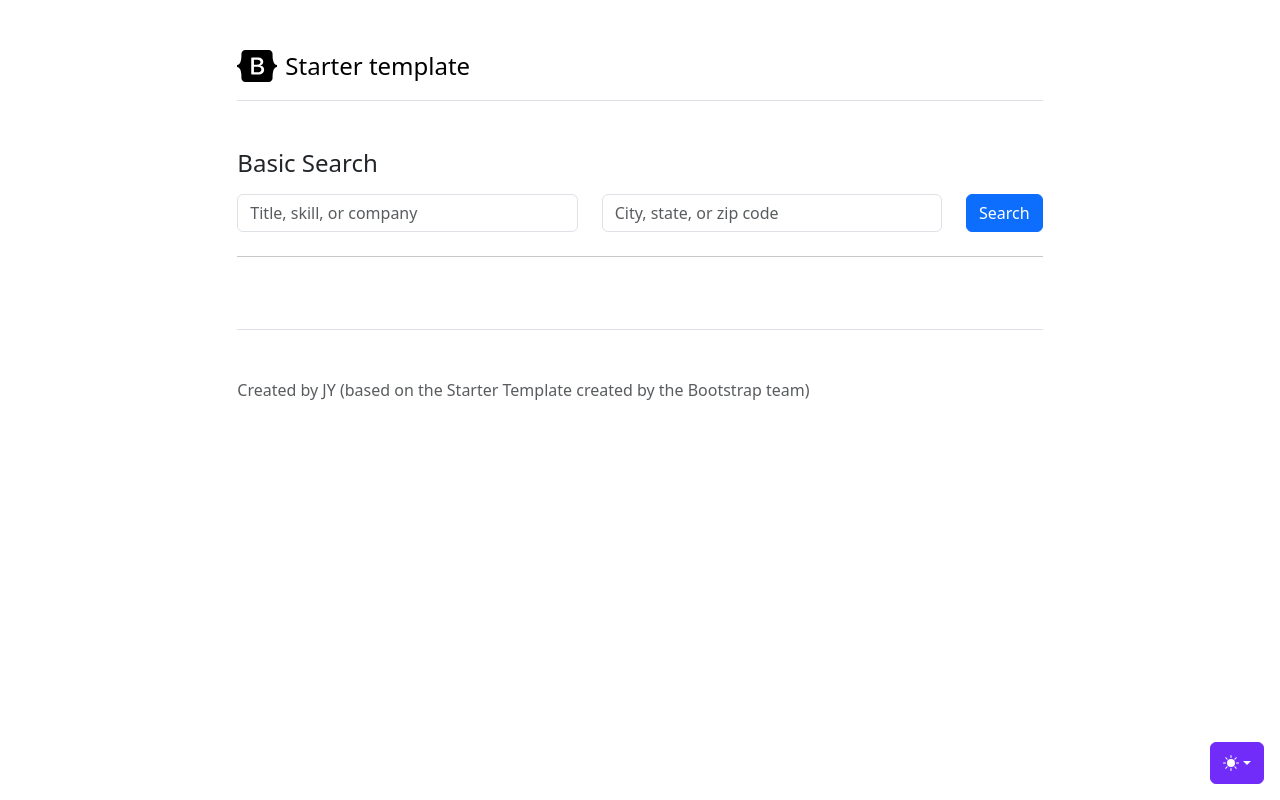
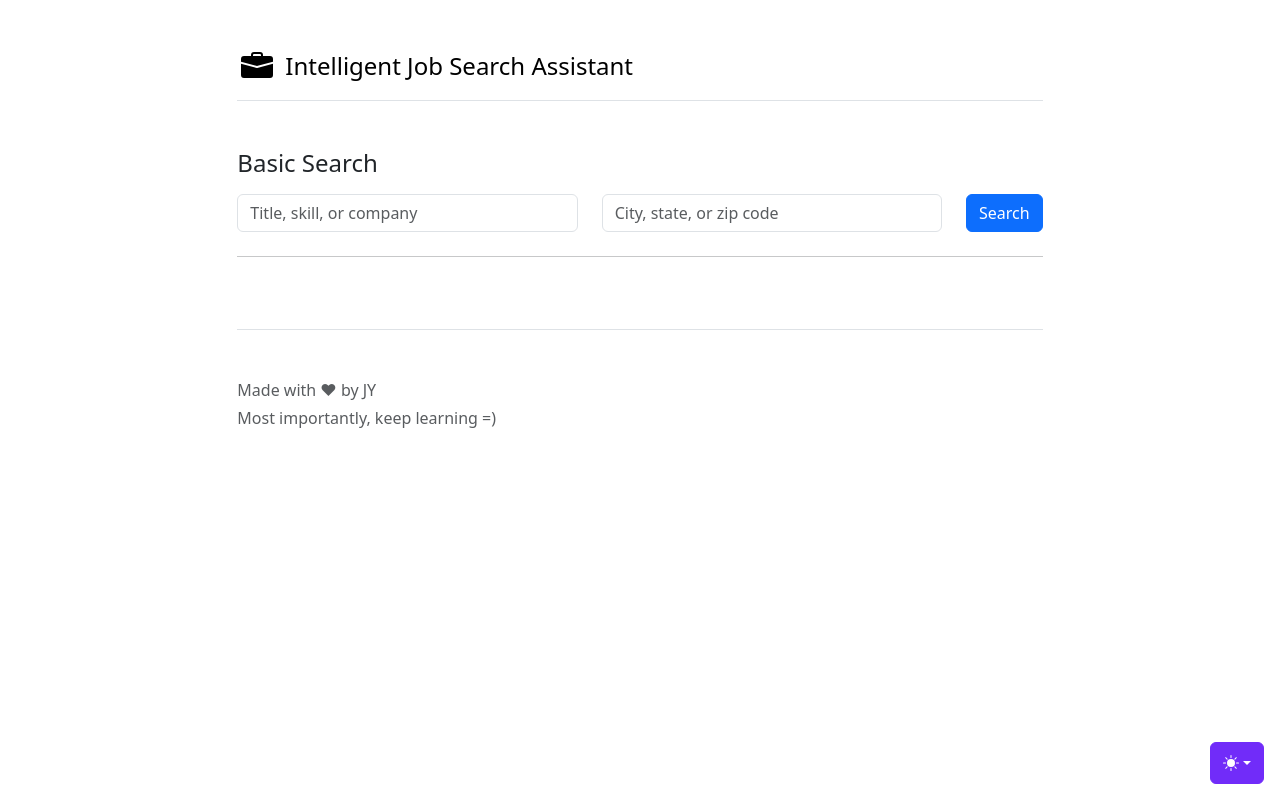
Before and after one commit to li-jiang-yan/ai-job-search-solution, a React (Vite) app in the folder vite-project/: page / in a window 1280 px wide. Built offline with nearby package versions, Linux system fonts and the light colour scheme.

Commit message:
modified head, header and footer

```diff
--- a/vite-project/index.html
+++ b/vite-project/index.html
@@ -2,9 +2,9 @@
 <html lang="en">
   <head>
     <meta charset="UTF-8" />
-    <link rel="icon" type="image/svg+xml" href="/favicon.svg" />
+    <link rel="icon" type="image/svg+xml" href="/briefcase-fill.svg" />
     <meta name="viewport" content="width=device-width, initial-scale=1.0" />
-    <title>vite-project</title>
+    <title>Intelligent Job Search Assistant</title>
     <script src="/color-modes.js"></script>
     <link
       href="https://cdn.jsdelivr.net/npm/bootstrap@5.3.8/dist/css/bootstrap.min.css"
--- a/vite-project/src/components/Footer.jsx
+++ b/vite-project/src/components/Footer.jsx
@@ -1,8 +1,8 @@
 const Footer = () => {
   return (
     <footer className='pt-5 my-5 text-body-secondary border-top'>
-      Created by JY (based on the Starter Template created by the Bootstrap
-      team)
+      <p class='mb-1'>Made with &#10084; by JY</p>
+      <p class='mb-0'>Most importantly, keep learning =)</p>
     </footer>
   );
 };
--- a/vite-project/src/components/Header.jsx
+++ b/vite-project/src/components/Header.jsx
@@ -6,15 +6,17 @@ const Header = () => {
         className='d-flex align-items-center text-body-emphasis text-decoration-none'
       >
         <svg
-          className='bi me-2'
+          xmlns='http://www.w3.org/2000/svg'
           width='40'
           height='32'
-          role='img'
-          aria-label='Bootstrap'
+          fill='currentColor'
+          className='bi bi-briefcase-fill me-2'
+          viewBox='0 0 16 16'
         >
-          <use xlinkHref='#bootstrap'></use>
+          <path d='M6.5 1A1.5 1.5 0 0 0 5 2.5V3H1.5A1.5 1.5 0 0 0 0 4.5v1.384l7.614 2.03a1.5 1.5 0 0 0 .772 0L16 5.884V4.5A1.5 1.5 0 0 0 14.5 3H11v-.5A1.5 1.5 0 0 0 9.5 1zm0 1h3a.5.5 0 0 1 .5.5V3H6v-.5a.5.5 0 0 1 .5-.5' />
+          <path d='M0 12.5A1.5 1.5 0 0 0 1.5 14h13a1.5 1.5 0 0 0 1.5-1.5V6.85L8.129 8.947a.5.5 0 0 1-.258 0L0 6.85z' />
         </svg>
-        <span className='fs-4'>Starter template</span>
+        <span className='fs-4'>Intelligent Job Search Assistant</span>
       </a>
     </header>
   );
```
Also changed, not shown: vite-project/public/briefcase-fill.svg (added).
